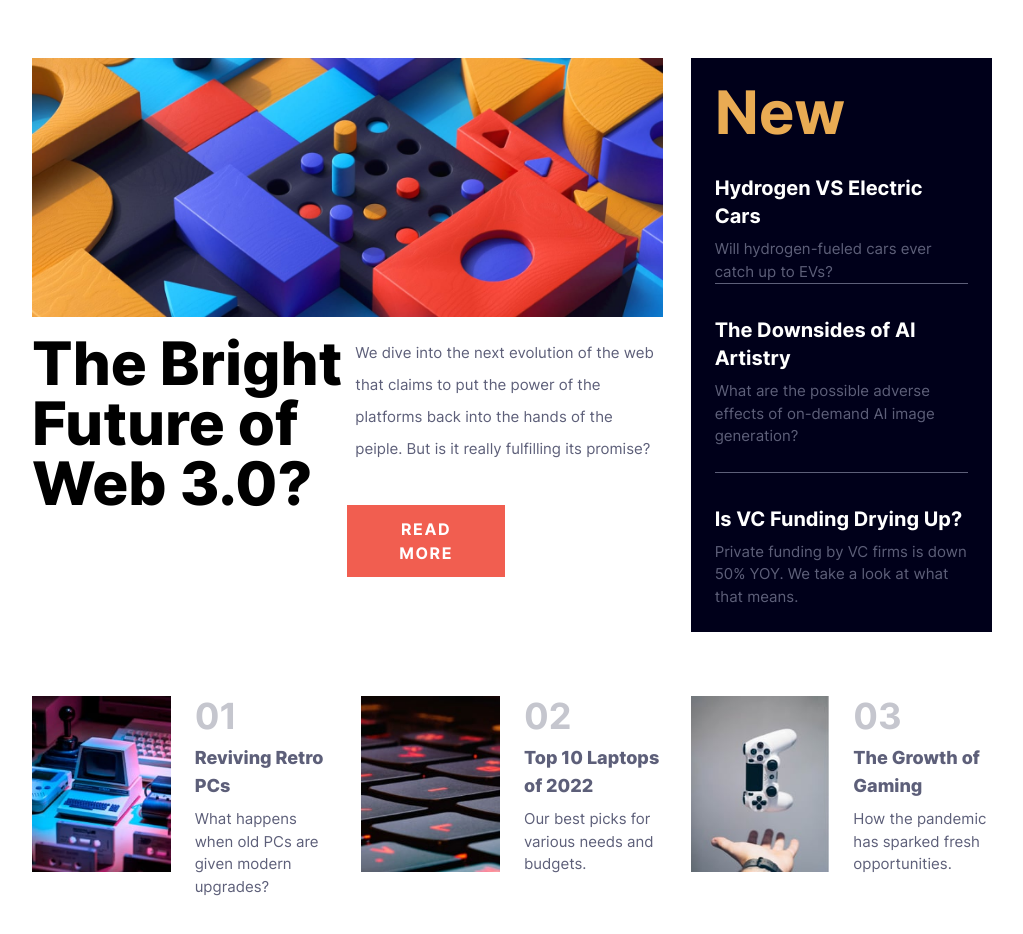
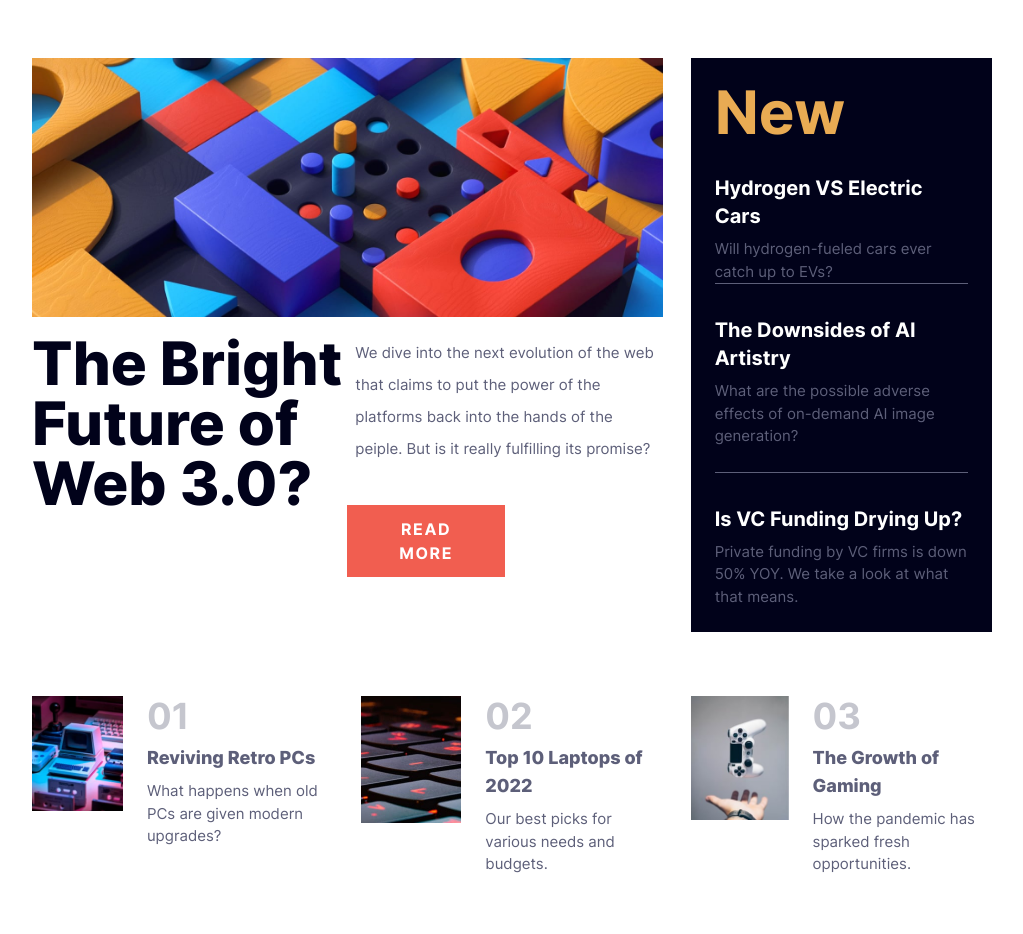
Before and after one commit to ItzTeeler/NguyenTTechNewsHomePage, a website: page src/index.html in a window 1280 px wide. Shown: the part 142-1076 px from the top of the page, without its empty margins (128-1151 px from the left). Drawn offline with nearby package versions, Linux system fonts and the light colour scheme.

Commit message:
bot 3 pictures and alt tags

```diff
--- a/src/index.html
+++ b/src/index.html
@@ -94,12 +94,12 @@
   <div>
     <div class="grid grid-cols-12 gap-x-7">
       <div class="col-span-12 lg:col-span-8">
-        <img class="md:hidden block" src="./assets/images/image-web-3-mobile.jpg" alt="">
-        <img class="md:block hidden" src="./assets/images/image-web-3-desktop.jpg" alt="">
+        <img class="md:hidden block" src="./assets/images/image-web-3-mobile.jpg" alt="Mobile Web Picture">
+        <img class="md:block hidden" src="./assets/images/image-web-3-desktop.jpg" alt="Desktop Web Picture">
 
         <div class="grid grid-cols-2 mb-10">
           <div class="col-span-2 lg:col-span-1">
-            <p class="text-[60px] font-extrabold mt-4 text-black leading-none">The Bright Future of Web 3.0?</p>
+            <p class="text-[60px] font-extrabold mt-4 text-[#01021a] leading-none">The Bright Future of Web 3.0?</p>
           </div>
           <div class="col-span-2 lg:col-span-1">
             <p class="my-5 mb-10 px-2 leading-8">We dive into the next evolution of the web that claims to put the power of the platforms back into the hands of the peiple. But is it really fulfilling its promise?</p>
@@ -108,7 +108,7 @@
         </div>
       </div>
       <div class="col-span-12 lg:col-span-4">
-        <div class=" bg-[#00001a] px-6 h-full flex flex-col justify-evenly">
+        <div class=" bg-[#01021a] px-6 h-full flex flex-col justify-evenly">
           <h2 class="text-6xl text-[#e9ab53] font-bold py-6">New</h2>
           <div class="min-h-[100px] border-b-[1px] border-[#5d5f79] ">
             <h3 class="text-white font-bold text-xl my-2 hover:text-[#e9ab53]">Hydrogen VS Electric Cars</h3>
@@ -133,11 +133,11 @@
   <div class="my-16">
     <div class="grid grid-cols-12 gap-x-7">
       <div class="col-span-12 lg:col-span-4 mb-5">
-        <div class="grid grid-cols-4 gap-x-6">
-          <div class="col-span-2">
-            <img src="./assets/images/image-retro-pcs.jpg"  alt="">
+        <div class="flex gap-x-[24px]">
+          <div class="max-w-[100px] h-[127px] object-cover">
+            <img src="./assets/images/image-retro-pcs.jpg"  alt="Retro Pc Image">
           </div>
-          <div class="col-span-2">
+          <div class="flex flex-col justify-start">
             <p class="text-4xl text-[#c5c6ce] font-bold">01</p>
             <p class="text-lg font-extrabold my-2 hover:text-[#f15e50]">Reviving Retro PCs</p>
             <p>What happens when old PCs are given modern upgrades?</p>
@@ -145,11 +145,11 @@
         </div>
       </div>
       <div class="col-span-12 lg:col-span-4 mb-5">
-        <div class="grid grid-cols-2 gap-x-6">
-          <div class="col-span-1">
-            <img src="./assets/images/image-top-laptops.jpg"   alt="">
+        <div class="flex gap-x-[24px]">
+          <div class="max-w-[100px] h-[127px] object-cover">
+            <img src="./assets/images/image-top-laptops.jpg"   alt="Top Laptops Image">
           </div>
-          <div class="col-span-1">
+          <div class="flex flex-col justify-start">
             <p class="text-4xl text-[#c5c6ce] font-bold">02</p>
             <p class="text-lg font-extrabold my-2 hover:text-[#f15e50]">Top 10 Laptops of 2022</p>
             <p>Our best picks for various needs and budgets.</p>
@@ -157,11 +157,11 @@
         </div>
       </div>
       <div class="col-span-12 lg:col-span-4 mb-">
-        <div class="grid grid-cols-2 gap-x-6">
-          <div class="col-span-1">
-            <img src="./assets/images/image-gaming-growth.jpg" class="" alt="">
+        <div class="flex gap-x-[24px]">
+          <div class="max-w-[100px] h-[127px] object-cover">
+            <img src="./assets/images/image-gaming-growth.jpg" alt="Growth of Gaming Image">
           </div>
-          <div class="col-span-1">
+          <div class="flex flex-col justify-start">
             <p class="text-4xl text-[#c5c6ce] font-bold">03</p>
             <p class="text-lg font-extrabold my-2 hover:text-[#f15e50]">The Growth of Gaming</p>
             <p>How the pandemic has sparked fresh opportunities.</p>
@@ -170,9 +170,6 @@
       </div>
     </div>
   </div>
-
-
-
 
 
 
--- a/src/styles/style.css
+++ b/src/styles/style.css
@@ -1,6 +1,9 @@
 @font-face {
     font-family: 'Inter';
-    src: url('../assets/fonts/Inter-VariableFont_slnt,wght.ttf');
+    src: url('../assets/fonts/Inter-VariableFont_slnt\,wght.ttf');
+}
+*{
+    min-width: 0%;
 }
 
 body {
```
Also changed, not shown: src/output.css.
